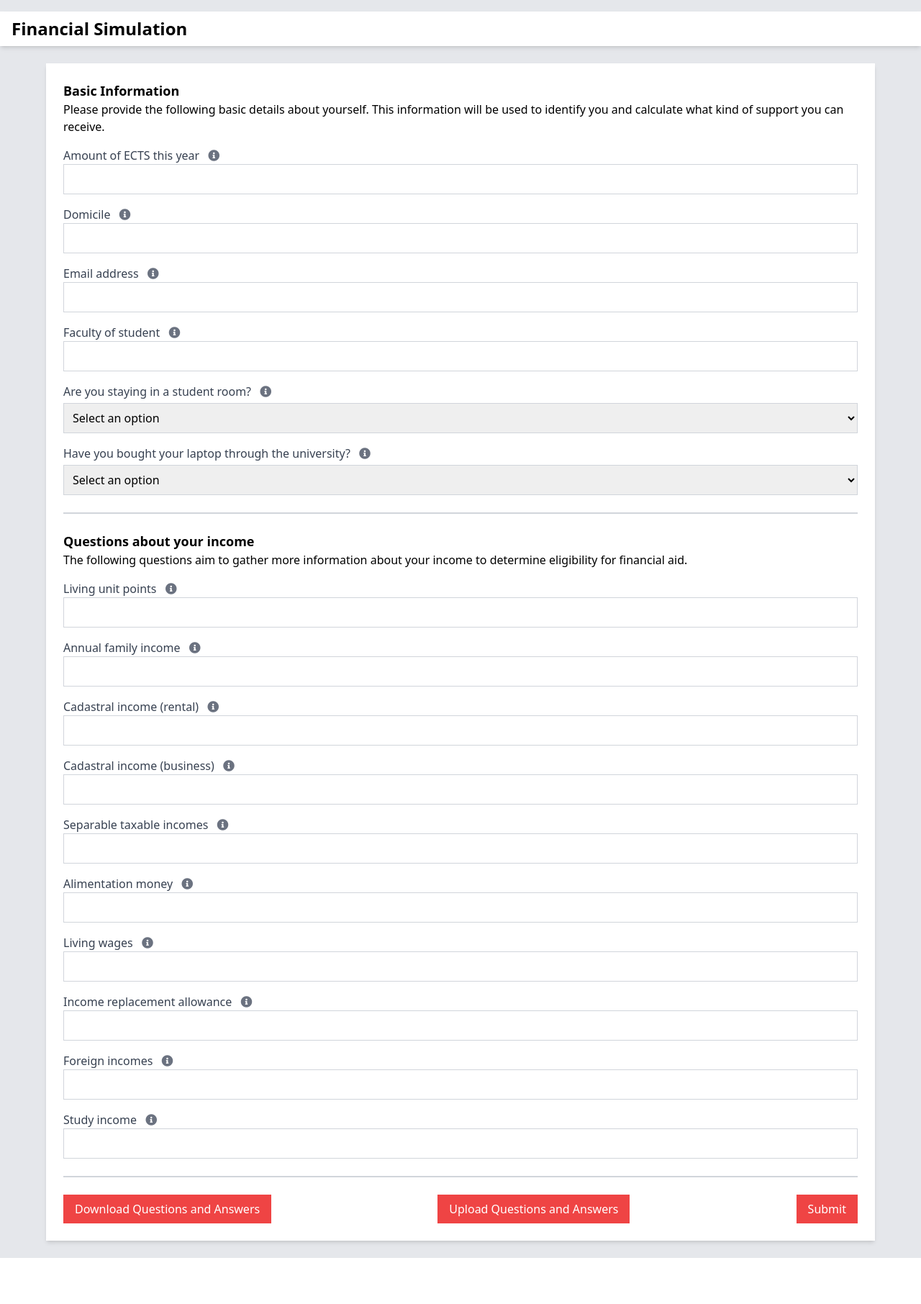
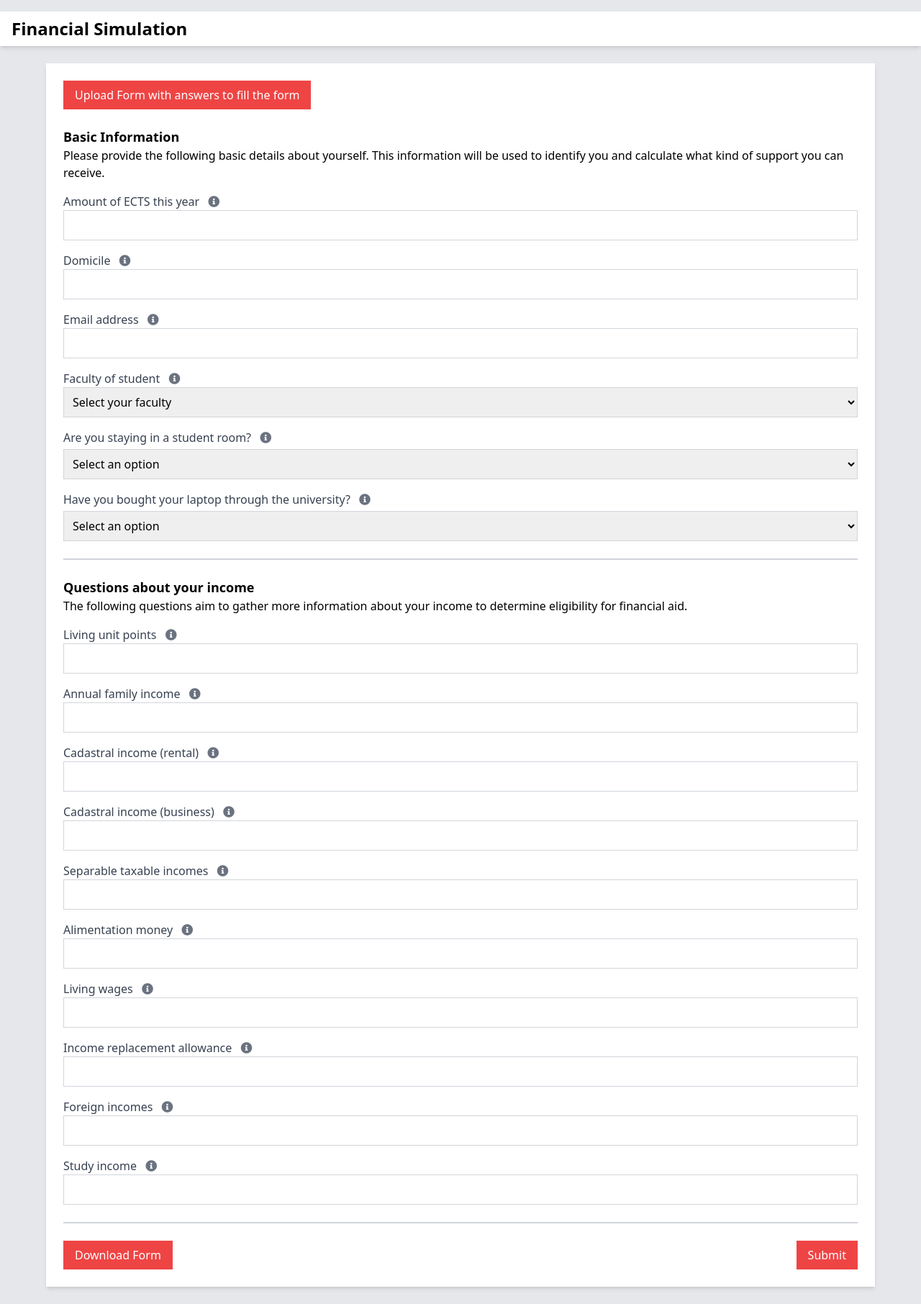
Before and after one commit to SeppeV-2158896/SYST_financials, a Django app: page /simulate/?guest=true in a window 1280 px wide. Shown: the whole page at 72% size. Before the commit the page ends 1748 px from the top, so only its background shows below. Run offline with Django 5.2, Linux system fonts and the light colour scheme; data comes from the database, SQL or seed files in the repository; both versions use the stored data as it was after the commit; some libraries are stand-ins or nearby versions.

Commit message:
guest download button bovenaan, werkende samen met dropdowns added voor faculty student

```diff
--- a/financial_aids_uhasselt/app/templates/account_info.html
+++ b/financial_aids_uhasselt/app/templates/account_info.html
@@ -13,6 +13,16 @@
     <div class="flex flex-col items-center p-6">
         <div class="w-full max-w-6xl bg-white shadow-md p-6">
 
+            {% if not user_email %}
+            <!-- Upload Button for Guests -->
+            <div class="mb-6">
+                <input type="file" id="upload-json" accept="application/json" class="hidden" onchange="uploadJSON(event)">
+                <button class="bg-red-500 text-white py-2 px-4" type="button" onclick="document.getElementById('upload-json').click()">
+                    Upload Form with answers to fill the form
+                </button>
+            </div>
+            {% endif %}
+
             <p class="text-lg font-semibold">Basic Information</p>
             <p>Please provide the following basic details about yourself. This information will be used to identify you and calculate what kind of support you can receive.</p>
 
@@ -26,11 +36,21 @@
                         <i class="fas fa-info-circle text-gray-500 ml-2 cursor-pointer hover:text-blue-500"
                            title="{% if question.text == 'Email address' %}Your university email address (if applicable). If not, fill in None.{% elif question.text == 'Faculty of student' %}The faculty you are enrolled in e.g. Law, Engineering.{% elif question.text == 'Amount of ECTS this year' %}The total ECTS credits you are taking this year or would like to take if you logged in as a guest.{% elif question.text == 'Domicile' %}The official place where you live.{% endif %}"></i>
                     </label>
+                    {% if question.text == 'Faculty of student' %}
+                    <select class="w-full p-2 border border-gray-300" id="basic_question{{ forloop.counter }}" name="basic_question{{ forloop.counter }}" {% if user_email %}disabled{% endif %}>
+                        <option value="" {% if not faculty %}selected{% endif %}>Select your faculty</option>
+                        <option value="Law" {% if faculty == 'Law' %}selected{% endif %}>Law</option>
+                        <option value="Engineering" {% if faculty == 'Engineering' %}selected{% endif %}>Engineering</option>
+                        <option value="Physics" {% if faculty == 'Physics' %}selected{% endif %}>Physics</option>
+                        <option value="Economics" {% if faculty == 'Economics' %}selected{% endif %}>Economics</option>
+                    </select>
+                    {% else %}
                     <input class="w-full p-2 border border-gray-300 {% if user_email %}bg-gray-100{% endif %}"
                            id="basic_question{{ forloop.counter }}"
                            name="basic_question{{ forloop.counter }}" type="text"
                            {% if user_email  %}readonly{% endif %}
-                           value="{% if question.text == 'Email address' %}{{ email }}{% elif question.text == 'Faculty of student' %}{{ faculty }}{% elif question.text == 'Amount of ECTS this year' %}{{ ects_amount }}{% elif question.text == 'Domicile' %}{{ domicile }}{% endif %}">
+                           value="{% if question.text == 'Email address' %}{{ email }}{% elif question.text == 'Amount of ECTS this year' %}{{ ects_amount }}{% elif question.text == 'Domicile' %}{{ domicile }}{% endif %}">
+                    {% endif %}
                 </div>
                 {% endfor %}
             </form>
@@ -81,21 +101,17 @@
             <div class="flex justify-between mt-6">
                 {% if user_email %}
                     <!-- Logged-in user: Show Save, Submit, and Overview buttons -->
-                    <button id="save-button" class="bg-red-500 text-white py-2 px-4" type="button">Save</button>
+                    <button id="save-button" class="bg-red-500 text-white py-2 px-4" type="button">Save information</button>
                     <button class="bg-red-500 text-white py-2 px-4" type="button" onclick="window.location.href='{% url 'financial_overview' %}';">
-                        Show Overview
+                        Show Financial Overview
                     </button>
                     <button class="bg-red-500 text-white py-2 px-4" type="button" id="submit-button" onclick="calculate_income()">
-                        Submit
+                        Simulate
                     </button>
                 {% else %}
                     <!-- Guest: Show Download, Upload, and Submit buttons -->
                     <button class="bg-red-500 text-white py-2 px-4" type="button" onclick="downloadJSON()">
-                        Download Questions and Answers
-                    </button>
-                    <input type="file" id="upload-json" accept="application/json" class="hidden" onchange="uploadJSON(event)">
-                    <button class="bg-red-500 text-white py-2 px-4" type="button" onclick="document.getElementById('upload-json').click()">
-                        Upload Questions and Answers
+                        Download Form
                     </button>
                     <button class="bg-red-500 text-white py-2 px-4" type="button" id="submit-button" onclick="calculate_income()">
                         Submit
@@ -141,20 +157,31 @@
         }
 
         function downloadJSON() {
-            const basicFormInputs = document.querySelectorAll('#basic-form input');
+            const basicFormInputs = document.querySelectorAll('#basic-form input, #basic-form select'); // Include both inputs and selects
+            const yesNoFormInputs = document.querySelectorAll('#yes_no-form select'); // Select dropdowns for Yes/No questions
             const incomeFormInputs = document.querySelectorAll('#income-form input');
+
             const data = {};
 
+            // Collect basic questions (including dropdowns like "Faculty of student")
             data.basic_questions = Array.from(basicFormInputs).map(input => ({
                 question: input.previousElementSibling ? input.previousElementSibling.textContent.trim() : "Unknown",
-                answer: input.value
+                answer: input.value || ""
             }));
 
+            // Collect Yes/No questions
+            data.yes_no_questions = Array.from(yesNoFormInputs).map(select => ({
+                question: select.previousElementSibling ? select.previousElementSibling.textContent.trim() : "Unknown",
+                answer: select.value || ""
+            }));
+
+            // Collect income questions
             data.income_questions = Array.from(incomeFormInputs).map(input => ({
                 question: input.previousElementSibling ? input.previousElementSibling.textContent.trim() : "Unknown",
-                answer: input.value
+                answer: input.value || "0" // Default to "0" for numeric fields
             }));
 
+            // Convert data to JSON and trigger download
             const jsonData = JSON.stringify(data, null, 2);
             const blob = new Blob([jsonData], { type: 'application/json' });
             const url = URL.createObjectURL(blob);
```
Also changed, not shown: financial_aids_uhasselt/app/templates/index.html (+1 -8 lines), financial_aids_uhasselt/db.sqlite3.
